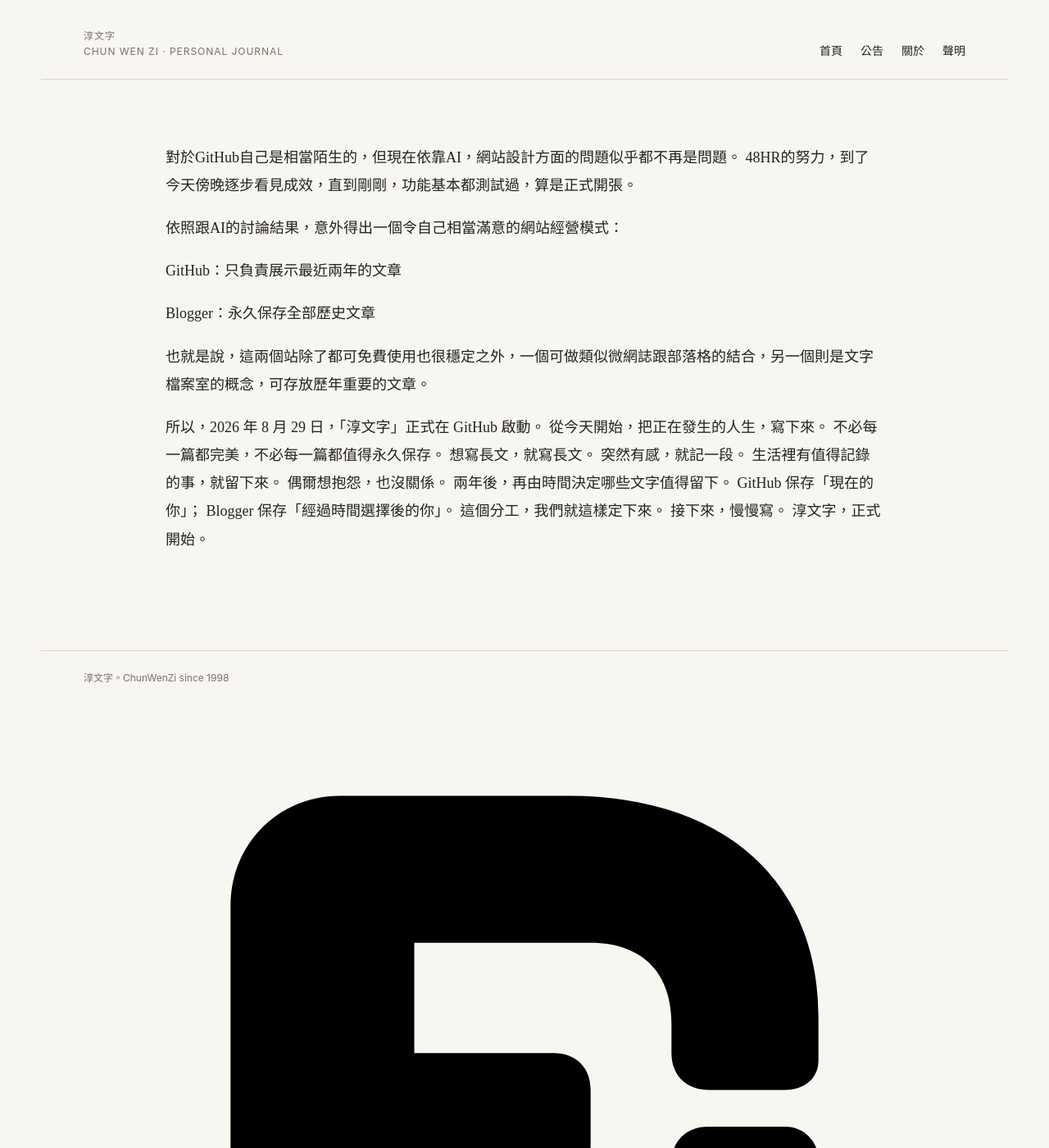
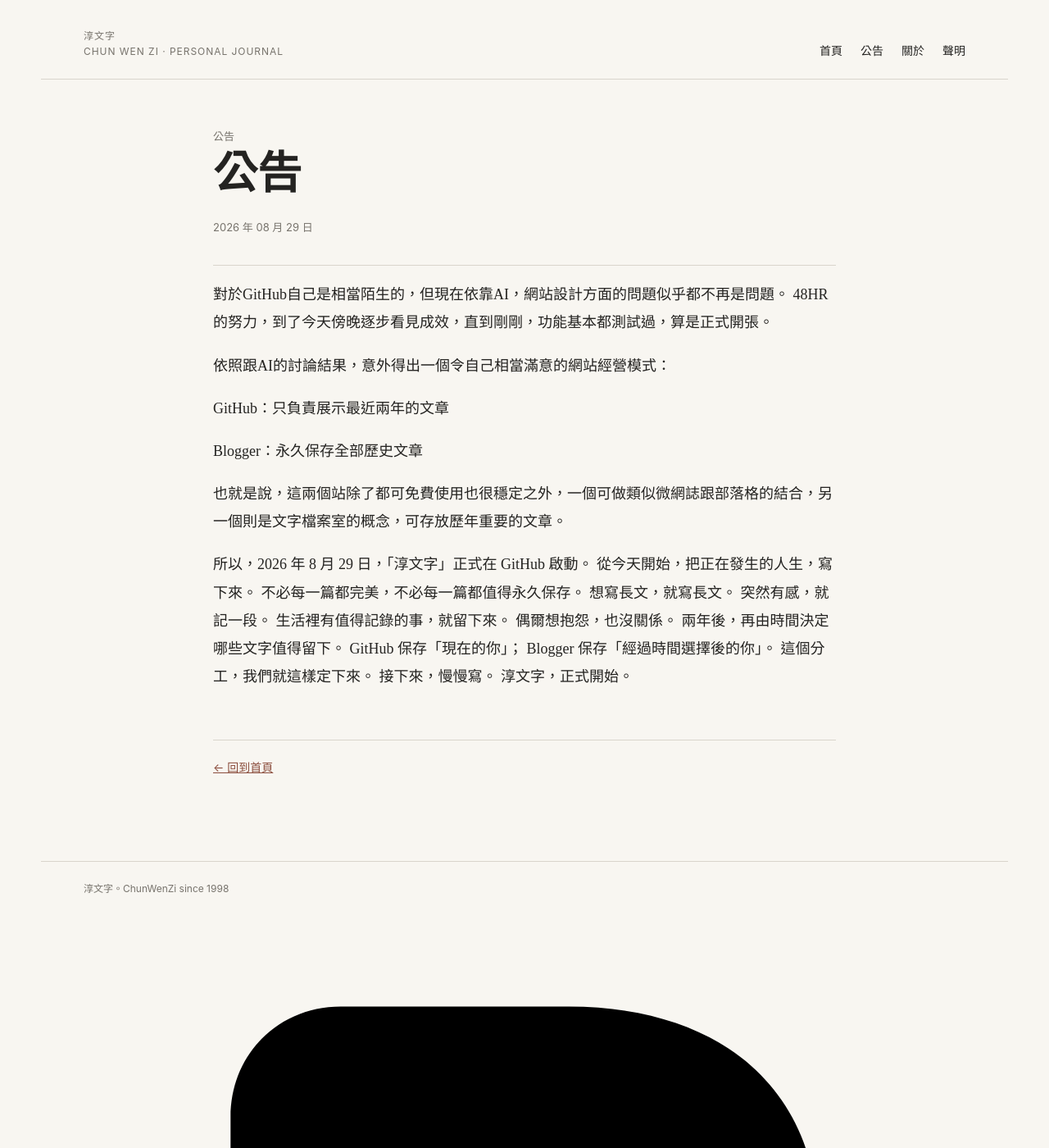
Before and after one commit to maochunweitw/maochunweitw.github.io, a Jekyll site: the page built from _posts/2026-08-29-ac.md, in a window 1280 px wide and 1400 px high. Shown: the whole window at 82% size. Built offline with Jekyll 4.4.1, drawn with Linux system fonts in a browser that asks for light colours.

Commit message:
Update 2026-08-29-ac.md

```diff
--- a/_posts/2026-08-29-ac.md
+++ b/_posts/2026-08-29-ac.md
@@ -1,8 +1,8 @@
 ---
-layout: default
-title: 公告
+layout: post
+title: "公告"
 date: 2026-08-29
-permalink: /announcement.html
+category: "公告"
 ---
 
 對於GitHub自己是相當陌生的，但現在依靠AI，網站設計方面的問題似乎都不再是問題。
```
